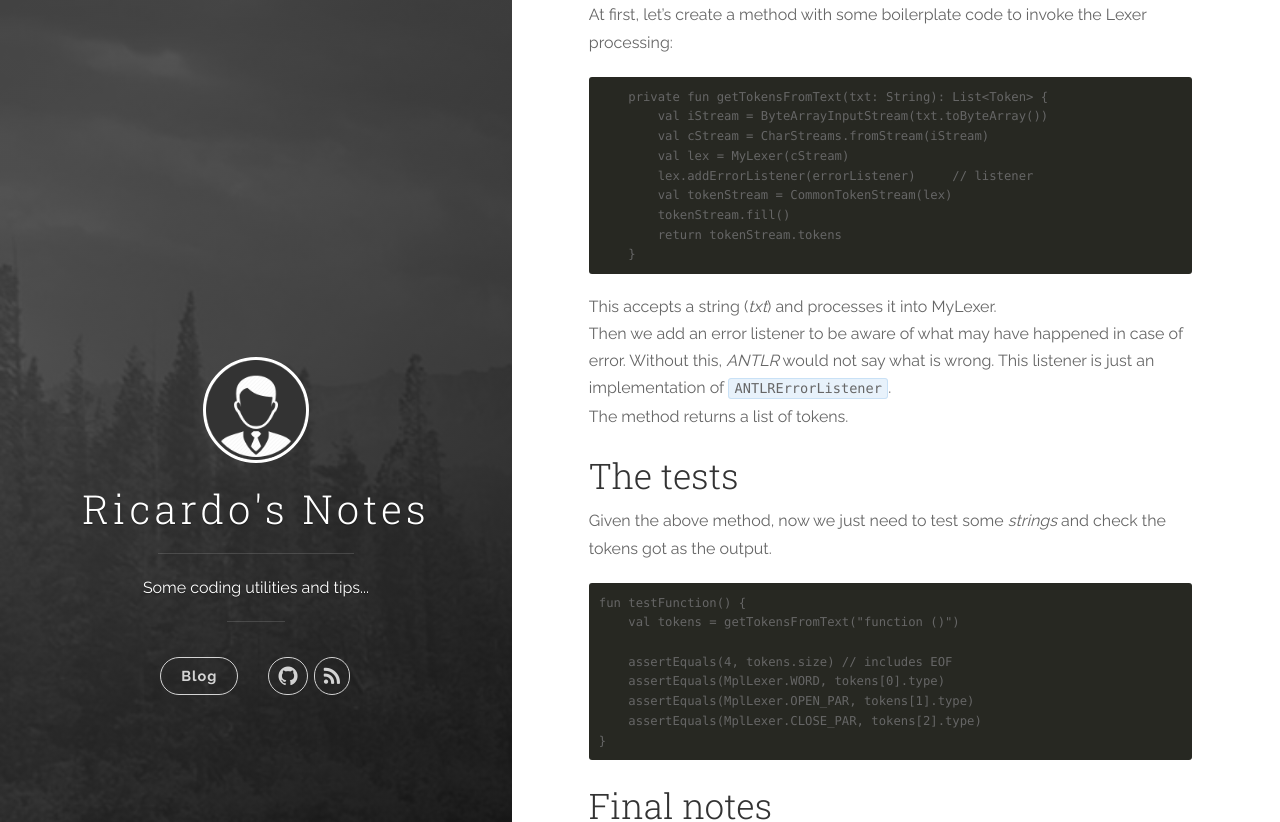
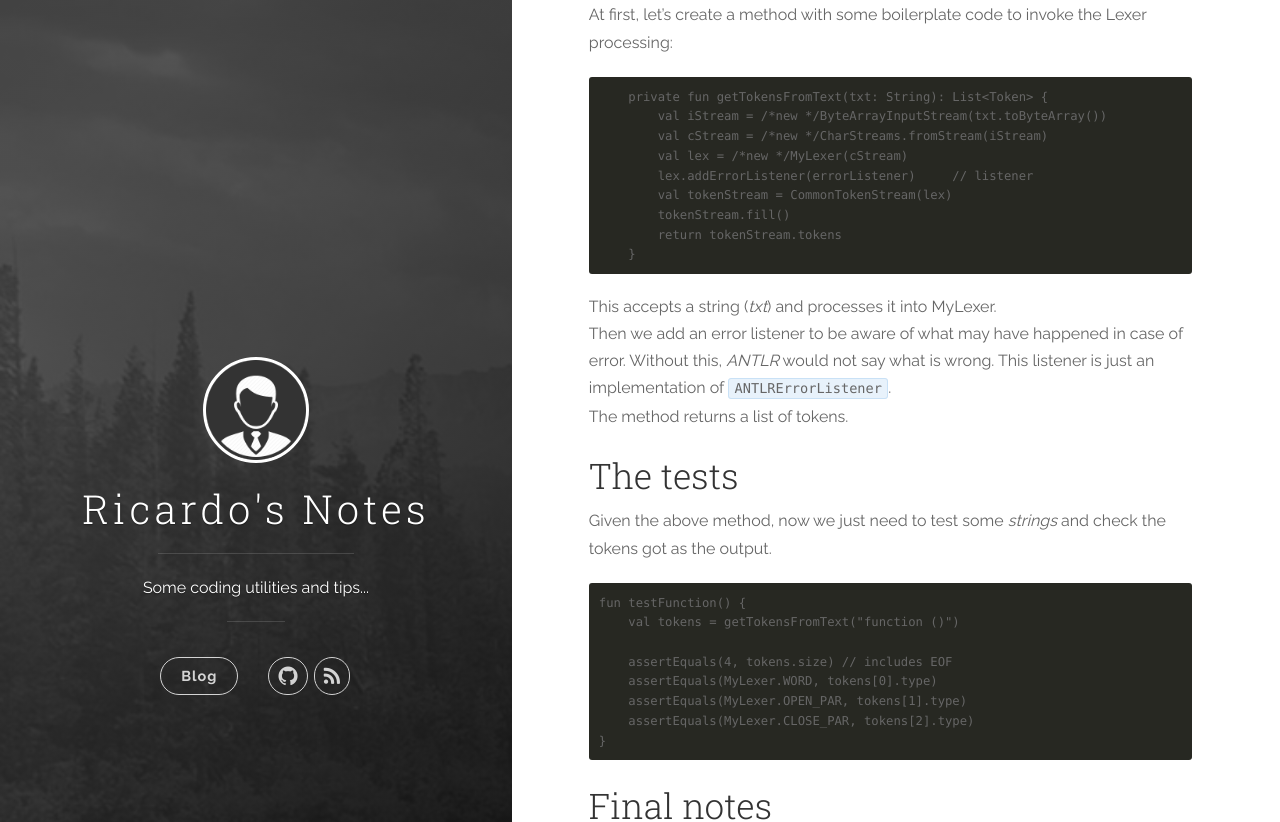
Before and after one commit to ssricardo/ssricardo.github.io, a Jekyll site: the page built from _posts/2018-12-18-junit-antlr-lexer.md, in a window 1280 px wide and 1400 px high, scrolled down 1839 px. Shown: the part 170-992 px from the top of the window. Built offline with Jekyll 4.4.1, drawn with Linux system fonts in a browser that asks for light colours; nearby versions of some CDN libraries.

Commit message:
Add ANTLR Parser test
- Upd dependency
- Adjust Lexer test article

```diff
--- a/_posts/2018-12-18-junit-antlr-lexer.md
+++ b/_posts/2018-12-18-junit-antlr-lexer.md
@@ -56,9 +56,9 @@
 At first, let's create a method with some boilerplate code to invoke the Lexer processing:
 
         private fun getTokensFromText(txt: String): List<Token> {
-            val iStream = ByteArrayInputStream(txt.toByteArray())
-            val cStream = CharStreams.fromStream(iStream)
-            val lex = MyLexer(cStream)
+            val iStream = /*new */ByteArrayInputStream(txt.toByteArray())
+            val cStream = /*new */CharStreams.fromStream(iStream)
+            val lex = /*new */MyLexer(cStream)
             lex.addErrorListener(errorListener)     // listener
             val tokenStream = CommonTokenStream(lex)
             tokenStream.fill()
@@ -80,9 +80,9 @@
         val tokens = getTokensFromText("function ()")
 
         assertEquals(4, tokens.size) // includes EOF
-        assertEquals(MplLexer.WORD, tokens[0].type)
-        assertEquals(MplLexer.OPEN_PAR, tokens[1].type)
-        assertEquals(MplLexer.CLOSE_PAR, tokens[2].type)
+        assertEquals(MyLexer.WORD, tokens[0].type)
+        assertEquals(MyLexer.OPEN_PAR, tokens[1].type)
+        assertEquals(MyLexer.CLOSE_PAR, tokens[2].type)
     }
 
 ## Final notes
```
Also changed, not shown: _posts/2018-12-19-junit-antlr-parser.md (added, +125 -0 lines), Gemfile.lock.
